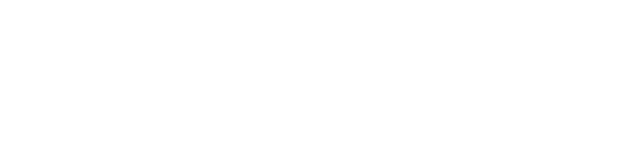
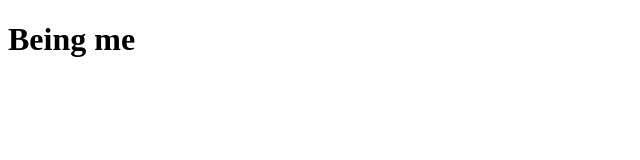
Before and after one commit to Keyser62/polo, a plain HTML site: page index.html in a window 1280 px wide. Shown: the whole page, without its empty margins (0-640 px from the left). Drawn offline with Linux system fonts and the light colour scheme.

Commit message:
added a h1>

```diff
--- a/index.html
+++ b/index.html
@@ -5,6 +5,6 @@
     <title>polo</title>
   </head>
   <body>
-
+<h1>Being me</h1>
   </body>
 </html>
```
